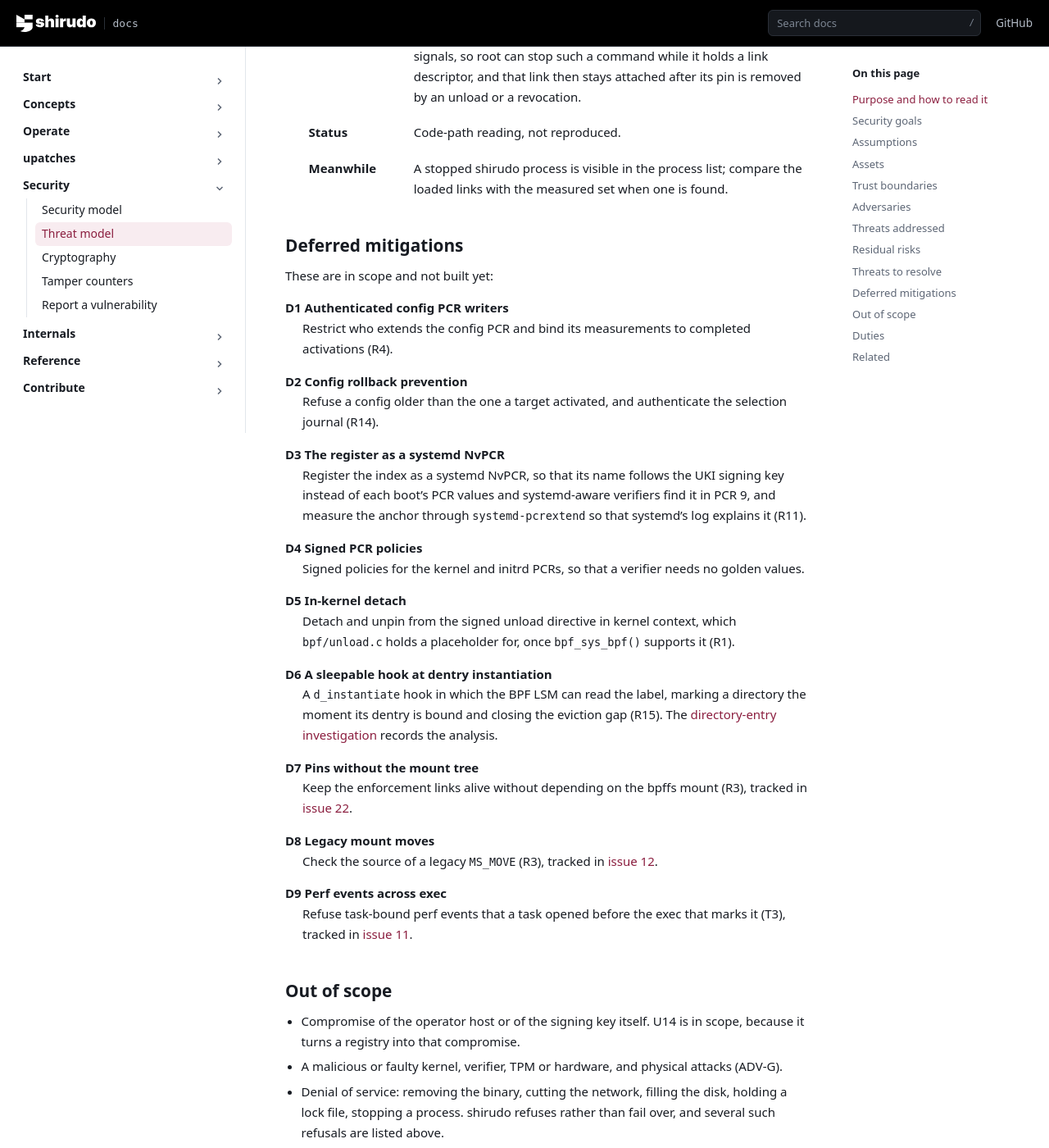
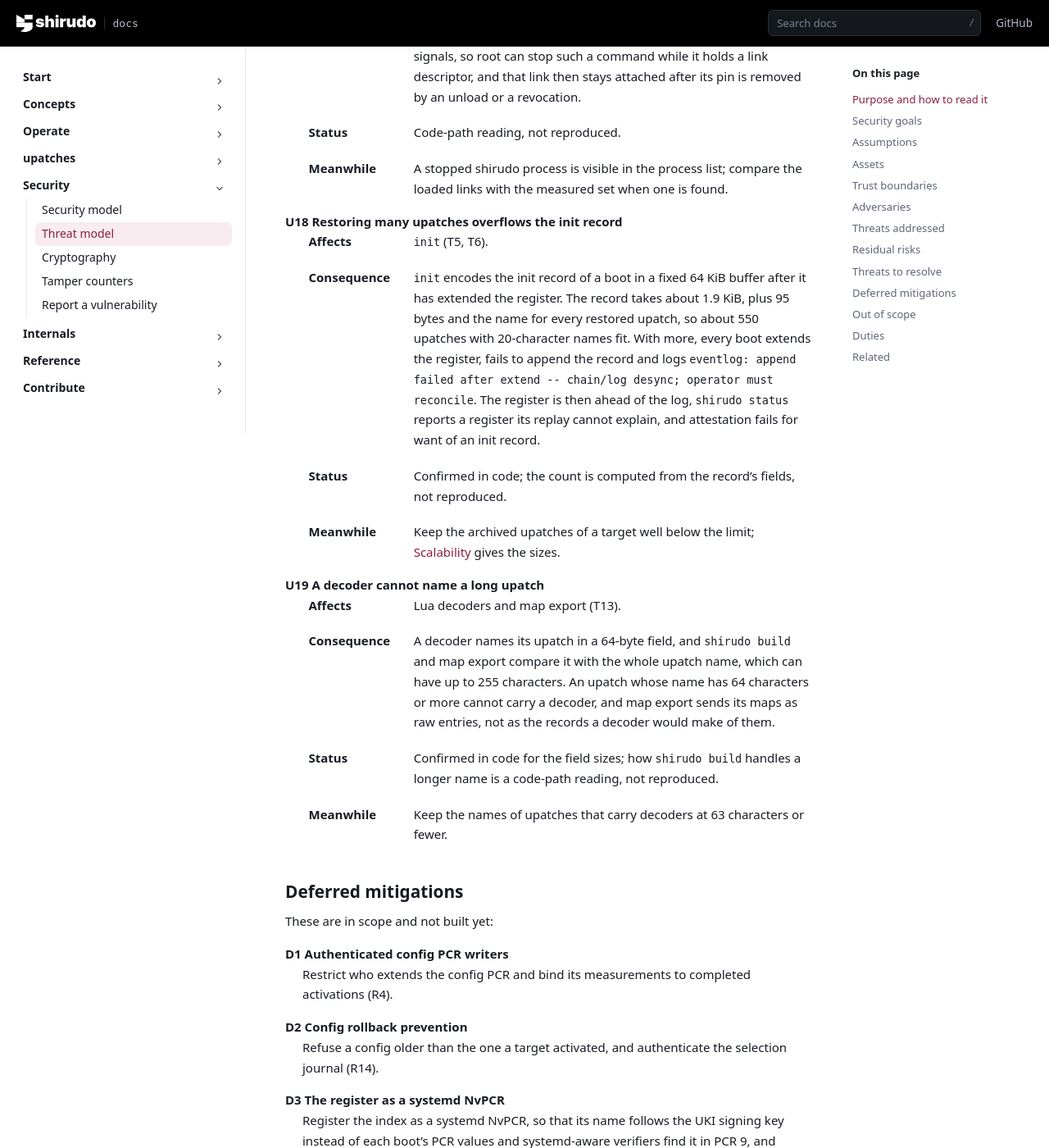
Before and after one commit to AliBashaSY/shirudo, a Sphinx documentation site: the page built from Documentation/security/threat-model.rst, in a window 1280 px wide and 1400 px high, scrolled down 33549 px. Shown: the whole window at 82% size. Built offline with Sphinx 7.4.7, drawn with Linux system fonts in a browser that asks for light colours; some of the changed text lies outside the part shown.

Commit message:
Documentation: list two scalability gaps as threats to resolve
The scalability page names two limits that are gaps in the code rather
than bounds of a mechanism, and the threat model lists neither. init
encodes the init record of a boot in a fixed 64 KiB buffer after it has
extended the register, so a target that restores more than about 550
upatches leaves the register ahead of the log on every boot. A decoder
names its upatch in 64 bytes, so an upatch with a longer name cannot
carry one and its maps are exported raw.

Add both under threats to resolve as U18 and U19, list them among the
residual risks of T5, T6 and T13, and point to them from the
scalability page.

Signed-off-by: Daniel Borkmann <daniel@iogearbox.net>

```diff
--- a/Documentation/operate/plan/scalability.rst
+++ b/Documentation/operate/plan/scalability.rst
@@ -130,7 +130,8 @@ shirudo limits
      - ``init`` extends the register and then fails to append its
        record, with ``eventlog: append failed after extend -- chain/log
        desync; operator must reconcile``. ``shirudo status`` then
-       reports a register its replay cannot explain.
+       reports a register its replay cannot explain. See U18 in the
+       :doc:`/security/threat-model`.
    * - Eventlog
      - Readers accept at most 8 MiB, across all boots, and the log is never
        rotated. A load or an unload adds about 330 bytes plus the name,
@@ -242,7 +243,7 @@ One upatch
      - 255 characters from ``A-Z``, ``a-z``, ``0-9``, ``.``, ``_`` and
        ``-``, not starting with ``.``. A decoder names its upatch in 64
        bytes, so only upatches with names of at most 63 characters can
-       have one.
+       have one (U19 in the :doc:`/security/threat-model`).
    * - Map export
      - :doc:`/upatches/maps-arenas-serializers` and
        :doc:`/upatches/decoders` give the serializer and decoder limits.
--- a/Documentation/security/threat-model.rst
+++ b/Documentation/security/threat-model.rst
@@ -42,7 +42,7 @@ Every entry has a stable ID that commits, issues and other pages cite:
      - Threats shirudo addresses, each with a fact box.
    * - R1 to R22
      - Residual risks: known and bounded limits of the mechanisms.
-   * - U1 to U17
+   * - U1 to U19
      - Threats to resolve: gaps in the code that are not closed yet.
    * - D1 to D9
      - Deferred mitigations that are in scope.
@@ -854,7 +854,7 @@ tree operations run without it.
 :Counters: ``TpmExtend``
 :Tests: ``t4002``, ``t4003``, ``t4102``, ``t4103``, ``t6115``,
    ``t6122``, ``t6128``
-:Residual: R4, R12, R20, U6, U8, U9
+:Residual: R4, R12, R20, U6, U8, U9, U18
 
 T6 Boot window
 ~~~~~~~~~~~~~~
@@ -889,7 +889,7 @@ either system call (``Kexec``).
 :Refusal: ``EPERM`` from ``kexec_load(2)`` and ``kexec_file_load(2)``
 :Counters: ``Kexec``
 :Tests: ``t4003``, ``t4101``, ``t6126``
-:Residual: R6, R7, R12, U11, U16
+:Residual: R6, R7, R12, U11, U16, U18
 
 .. _tm-t7:
 
@@ -1152,7 +1152,7 @@ given (R2).
 :Refusal: ``EACCES`` from ``bpf()`` and from opening a pin
 :Counters: ``ObjGet``, ``MapFdWrite``, ``ProgRun``
 :Tests: ``t6107``, ``t6108``, ``t6109``, ``t6110``
-:Residual: R2
+:Residual: R2, U19
 
 T14 Substituting the TPM
 ~~~~~~~~~~~~~~~~~~~~~~~~
@@ -1650,6 +1650,35 @@ U17 A stopped runtime command keeps its descriptors
    :Meanwhile: A stopped shirudo process is visible in the process
       list; compare the loaded links with the measured set when one is
       found.
+
+U18 Restoring many upatches overflows the init record
+   :Affects: ``init`` (T5, T6).
+   :Consequence: ``init`` encodes the init record of a boot in a fixed
+      64 KiB buffer after it has extended the register. The record takes
+      about 1.9 KiB, plus 95 bytes and the name for every restored
+      upatch, so about 550 upatches with 20-character names fit. With
+      more, every boot extends the register, fails to append the record
+      and logs ``eventlog: append failed after extend -- chain/log
+      desync; operator must reconcile``. The register is then ahead of
+      the log, ``shirudo status`` reports a register its replay cannot
+      explain, and attestation fails for want of an init record.
+   :Status: Confirmed in code; the count is computed from the record's
+      fields, not reproduced.
+   :Meanwhile: Keep the archived upatches of a target well below the
+      limit; :doc:`/operate/plan/scalability` gives the sizes.
+
+U19 A decoder cannot name a long upatch
+   :Affects: Lua decoders and map export (T13).
+   :Consequence: A decoder names its upatch in a 64-byte field, and
+      ``shirudo build`` and map export compare it with the whole upatch
+      name, which can have up to 255 characters. An upatch whose name has
+      64 characters or more cannot carry a decoder, and map export sends
+      its maps as raw entries, not as the records a decoder would make of
+      them.
+   :Status: Confirmed in code for the field sizes; how ``shirudo build``
+      handles a longer name is a code-path reading, not reproduced.
+   :Meanwhile: Keep the names of upatches that carry decoders at 63
+      characters or fewer.
 
 Deferred mitigations
 --------------------
```
